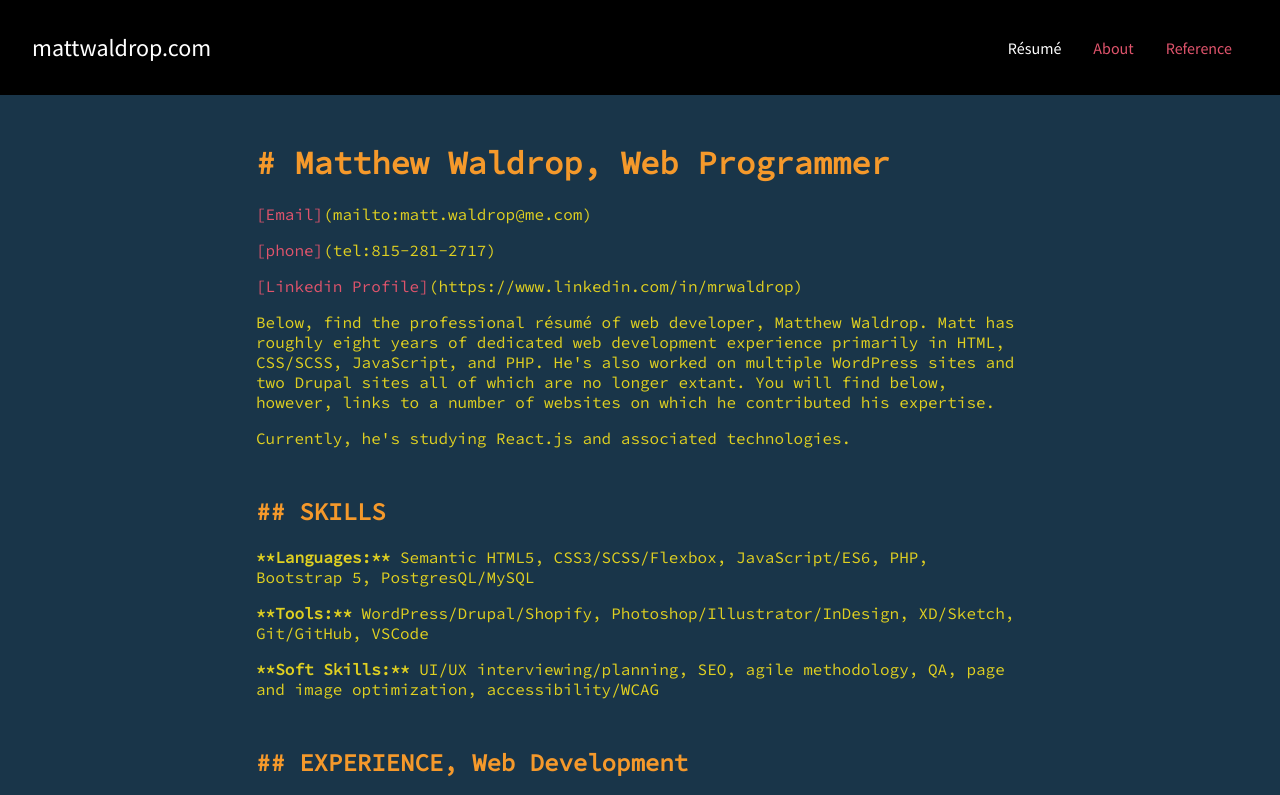
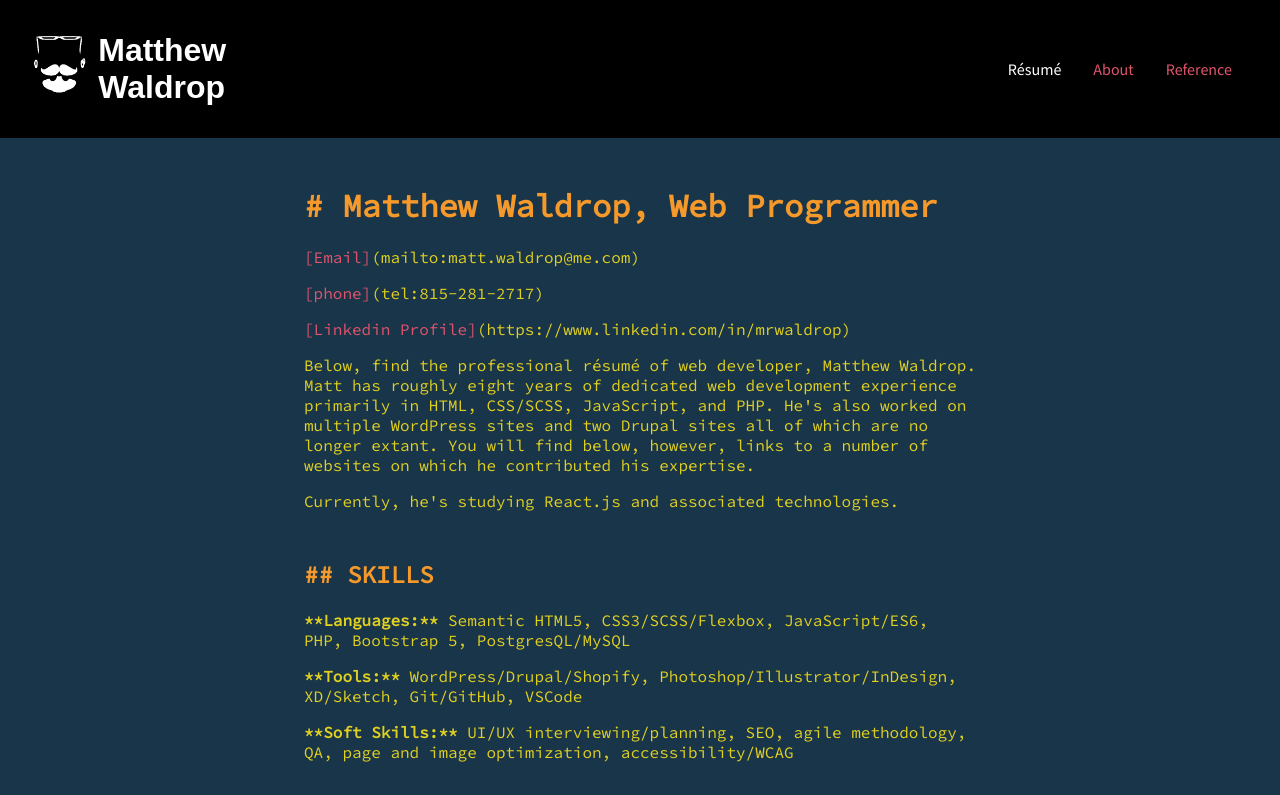
Before and after one commit to crowingram/mattwaldrop, a plain HTML site: page index.html in a window 1280 px wide. Shown: the top 795 px of the page. Drawn offline with Linux system fonts and the light colour scheme; a web font is replaced by a local one.

Commit message:
adds whiskers logo and typography to navbar & narrows text

```diff
--- a/css/primary.scss
+++ b/css/primary.scss
@@ -12,17 +12,22 @@ $main-title-color: $main-sherbet;
 $main-background-body: #193549;
 
 //  Fonts
-$body-font-size: 16px;
-$body-font-face: 'Source Sans Pro', sans-serif;
-$main-font-face: 'Source Code Pro', monospace;
+$font-body-size: 16px;
+$font-body-family: 'Source Sans Pro', sans-serif;
+
+$font-main-family: 'Source Code Pro', monospace;
+
+$font-title-family: aktiv-grotesk, sans-serif;
+$font-title-weight: 900;
+$font-title-style: normal;
 
 /* ######################
     STYLES */
 body {
 	margin: 0;
 	padding: 0;
-	font-size: $body-font-size;
-	font-family: $body-font-face;
+	font-size: $font-body-size;
+	font-family: $font-body-family;
 	background-color: black;
 	color: white;
 }
@@ -31,6 +36,23 @@ header {
 	display: flex;
 	justify-content: space-between;
 	align-items: center;
+}
+
+#title {
+	display: flex;
+	flex-direction: row;
+
+	font-family: $font-title-family;
+	font-weight: $font-title-weight;
+	font-style: $font-title-style;
+	font-size: 2rem;
+
+	padding: 2rem;
+
+	img {
+		height: 4rem;
+		margin-right: 0.75rem;
+	}
 }
 
 footer {
@@ -42,7 +64,7 @@ footer {
 
 main {
 	background-color: $main-background-body;
-	font-family: $main-font-face;
+	font-family: $font-main-family;
 	color: $main-text-color;
 	margin: 0;
 	padding: 3rem;
@@ -50,7 +72,7 @@ main {
 
 .main-content {
 	margin: 0 auto;
-	max-width: 80ch;
+	max-width: 70ch;
 }
 
 a {
@@ -70,6 +92,10 @@ a {
 	}
 	&:hover {
 		color: aqua;
+	}
+
+	&:after {
+		content: '\200B';
 	}
 }
 
@@ -163,8 +189,3 @@ main em {
 footer p {
 	padding: 1rem 2rem;
 }
-
-#title {
-	padding: 2rem;
-	font-size: x-large;
-}
--- a/index.html
+++ b/index.html
@@ -2,6 +2,7 @@
 <html>
     <head>
         <title>R&eacute;sum&eacute; | Matt Waldrop</title>
+		<link rel="stylesheet" href="https://use.typekit.net/hta3vcb.css" />
         <link rel="preconnect" href="https://fonts.googleapis.com">
         <link rel="preconnect" href="https://fonts.gstatic.com" crossorigin>
         <link href="https://fonts.googleapis.com/css2?family=Source+Code+Pro&family=Source+Sans+Pro:ital,wght@0,400;0,700;1,400&display=swap" rel="stylesheet">
@@ -11,7 +12,10 @@
     <body>
         <header>
 
-            <div id="title">mattwaldrop.com</div>
+            <div id="title">
+                <img src="media/logo-mw-white-200-236.png">
+                <div>Matthew<br>Waldrop</div>
+            </div>
 
             <nav>
                 <ul>
```
Also changed, not shown: about.html (+6 -1 lines), reference.html (+5 -1 lines), css/primary.css, media/logo-mw-white-200-236.png (added), 1 other file.
